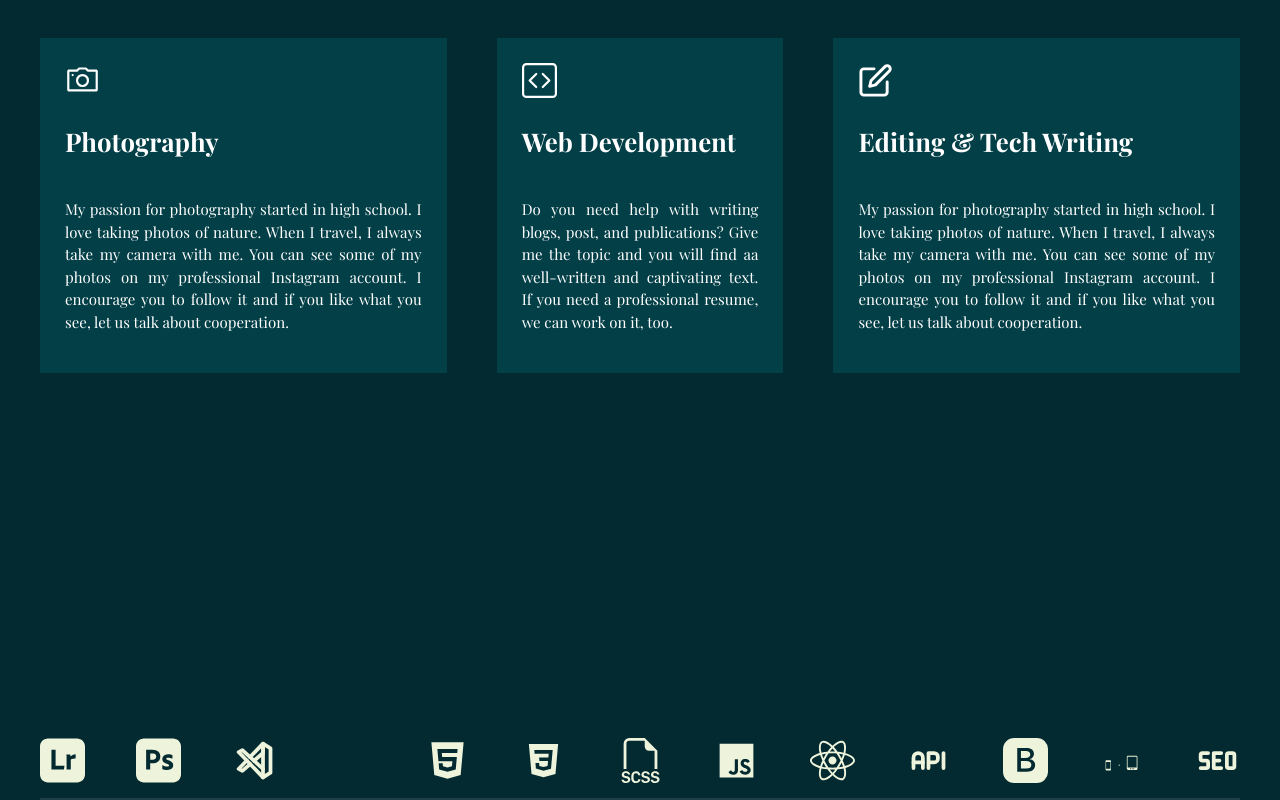
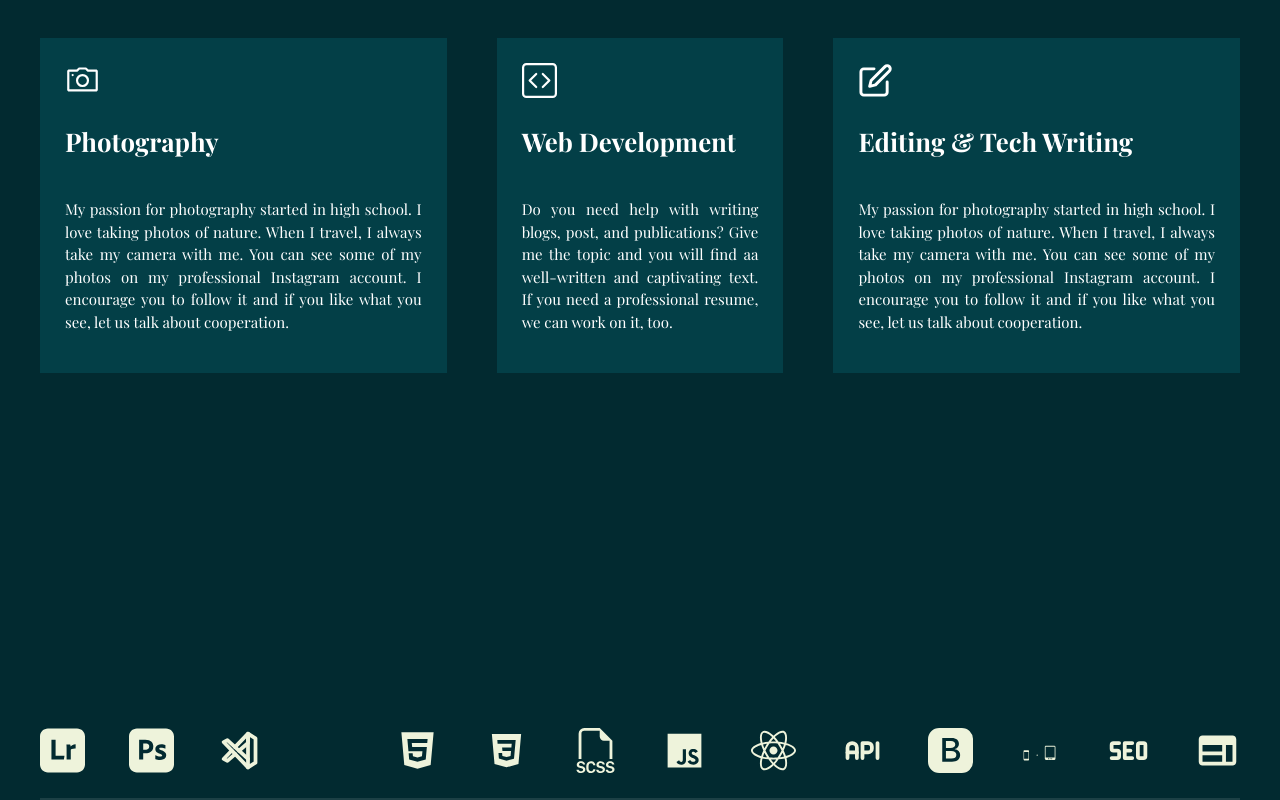
Before and after one commit to AnnaKuliga/anna-kuliga, a React (Create React App) app: page / in a window 1280 px wide. Shown: the part 1606-2406 px from the top of the page. Built offline with nearby package versions, Linux system fonts and the light colour scheme; some icons are missing; a web font is replaced by a local one.

Commit message:
styled icons

```diff
--- a/src/components/Body/Skills/Skills.css
+++ b/src/components/Body/Skills/Skills.css
@@ -66,7 +66,7 @@
   display: flex;
   justify-content: space-between;
   flex-direction: row;
-  margin-bottom: 15px;
+  margin-bottom: 25px;
 }
 .Skills .icons .icon {
   font-size: 45px;
@@ -74,4 +74,5 @@
 .Skills .icons .icon:hover {
   color: var(--hoverColor);
   cursor: pointer;
+  transform: scale(1.5);
 }/*# sourceMappingURL=Skills.css.map */
--- a/src/components/Body/Skills/Skills.jsx
+++ b/src/components/Body/Skills/Skills.jsx
@@ -19,6 +19,7 @@ import { TbApi } from "react-icons/tb";
 import { BsBootstrapFill } from "react-icons/bs";
 import { DiResponsive } from "react-icons/di";
 import { TbSeo } from "react-icons/tb";
+import { MdOutlineWeb } from "react-icons/md";
 
 const Skills = () => {
   return (
@@ -76,19 +77,20 @@ const Skills = () => {
       </div>
 
       <div className="icons">
-        <SiAdobelightroom className="icon" />
-        <SiAdobephotoshop className="icon" />
-        <TbBrandVscode className="icon" />
-        <LiaFigma className="icon" />
-        <AiFillHtml5 className="icon" />
-        <BiLogoCss3 className="icon" />
-        <BsFiletypeScss className="icon" />
-        <BiLogoJavascript className="icon" />
-        <FaReact className="icon" />
-        <TbApi className="icon" />
-        <BsBootstrapFill className="icon" />
-        <DiResponsive className="icon" />
-        <TbSeo className="icon" />
+        <SiAdobelightroom className="icon" title="Adobe Lightroom" />
+        <SiAdobephotoshop className="icon" title="Adobe Photoshop" />
+        <TbBrandVscode className="icon" title="VS Code" />
+        <LiaFigma className="icon" title="Figma" />
+        <AiFillHtml5 className="icon" title="HTML 5" />
+        <BiLogoCss3 className="icon" title="CSS" />
+        <BsFiletypeScss className="icon" title="SCSS" />
+        <BiLogoJavascript className="icon" title="JavaScript" />
+        <FaReact className="icon" title="React.js" />
+        <TbApi className="icon" title="APIs" />
+        <BsBootstrapFill className="icon" title="Bootstrap" />
+        <DiResponsive className="icon" title="Responsive" />
+        <TbSeo className="icon" title="SEO" />
+        <MdOutlineWeb className="icon" title="Hosting" />
       </div>
     </div>
   );
--- a/src/components/Body/Skills/Skills.scss
+++ b/src/components/Body/Skills/Skills.scss
@@ -69,7 +69,7 @@
     display: flex;
     justify-content: space-between;
     flex-direction: row;
-    margin-bottom: 15px;
+    margin-bottom: 25px;
 
     .icon {
       font-size: 45px;
@@ -77,6 +77,7 @@
     .icon:hover {
       color: var(--hoverColor);
       cursor: pointer;
+      transform: scale(1.5);
     }
   }
 }
```
Also changed, not shown: 1 other file (tests, documents, lock files or other folders).
